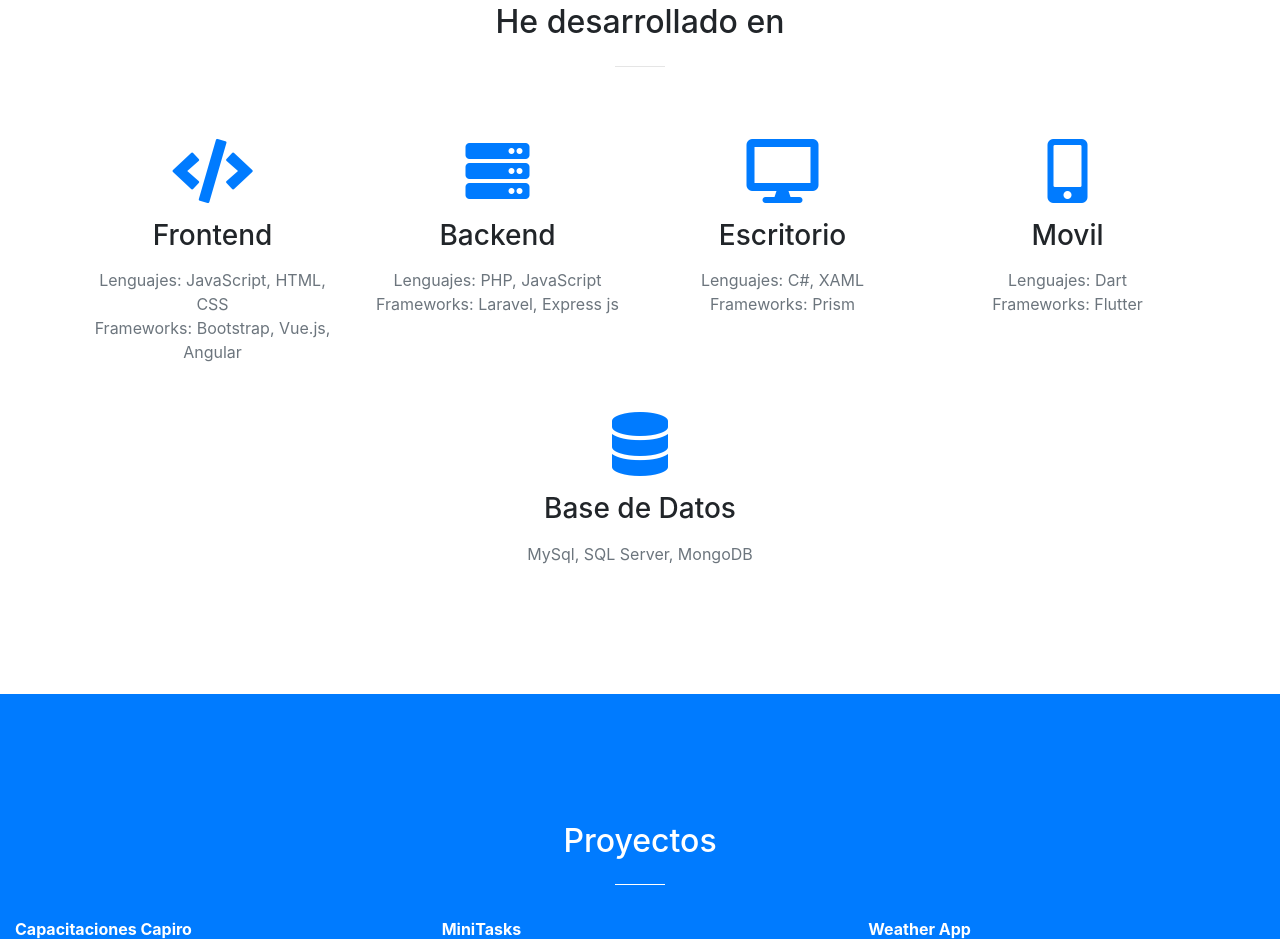
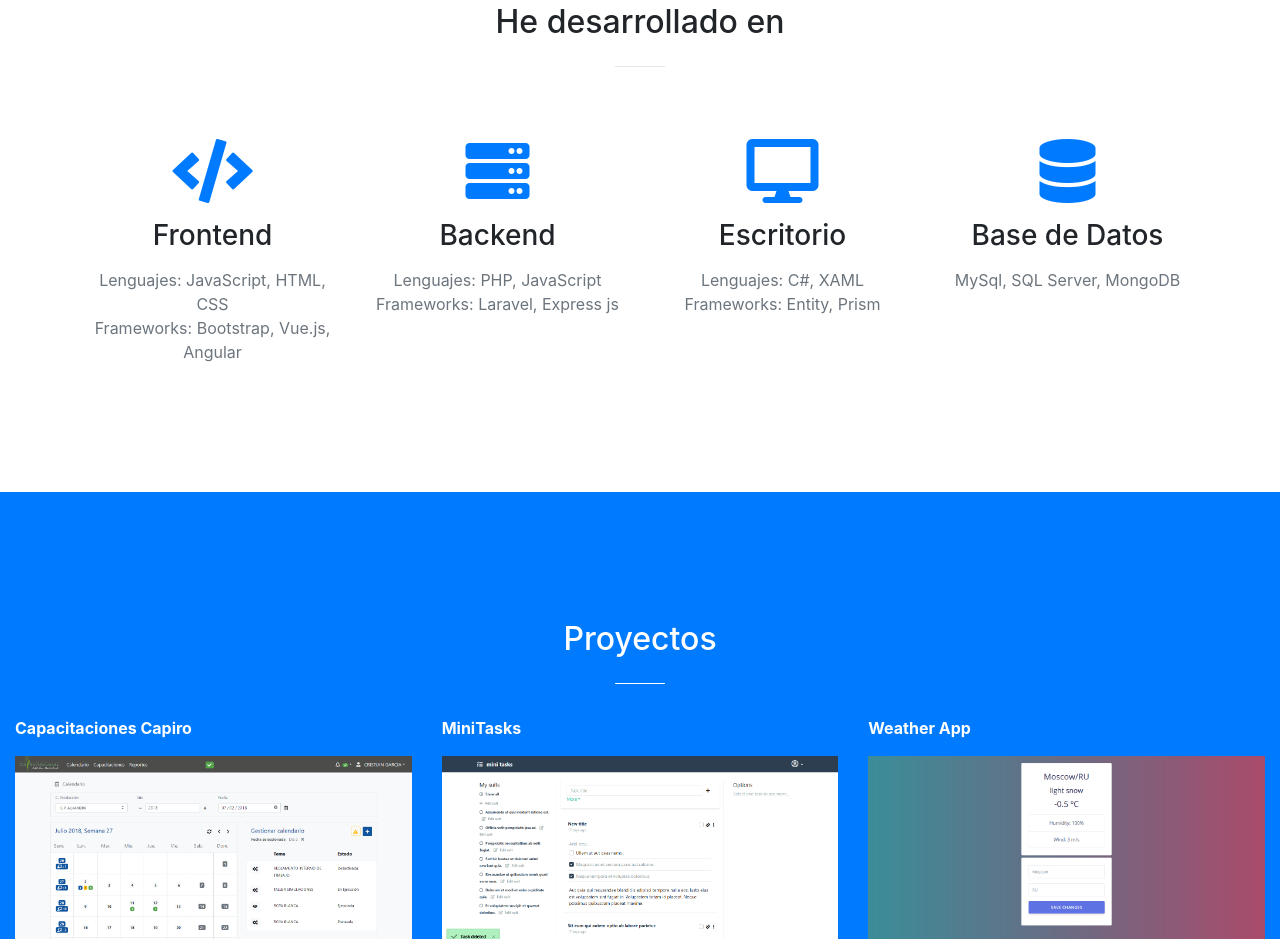
Before and after one commit to criegt/criegt.github.io, a website with bundled scripts: page index.html in a window 1280 px wide. Shown: the part 1382-2321 px from the top of the page. Built offline with nearby package versions, Linux system fonts and the light colour scheme.

Commit message:
Se elimino conocimiento

```diff
--- a/index.html
+++ b/index.html
@@ -110,17 +110,10 @@
                     <div class="service-box mt-5 mx-auto">
                         <i class="fas fa-4x fa-desktop text-primary mb-3 sr-icon-3"></i>
                         <h3 class="mb-3">Escritorio</h3>
-                        <p class="text-muted mb-0">Lenguajes: C#, XAML <br> Frameworks: Prism</p>
+                        <p class="text-muted mb-0">Lenguajes: C#, XAML <br> Frameworks: Entity, Prism</p>
                     </div>
                 </div>
                 <div class="col-lg-3 col-md-6 text-center">
-                    <div class="service-box mt-5 mx-auto">
-                        <i class="fas fa-4x fa-mobile-alt text-primary mb-3 sr-icon-4"></i>
-                        <h3 class="mb-3">Movil</h3>
-                        <p class="text-muted mb-0">Lenguajes: Dart <br> Frameworks: Flutter</p>
-                    </div>
-                </div>
-                <div class="col-lg-3 col-md-6 text-center mx-auto">
                     <div class="service-box mt-5 mx-auto">
                         <i class="fas fa-4x fa-database text-primary mb-3 sr-icon-4"></i>
                         <h3 class="mb-3">Base de Datos</h3>
```
